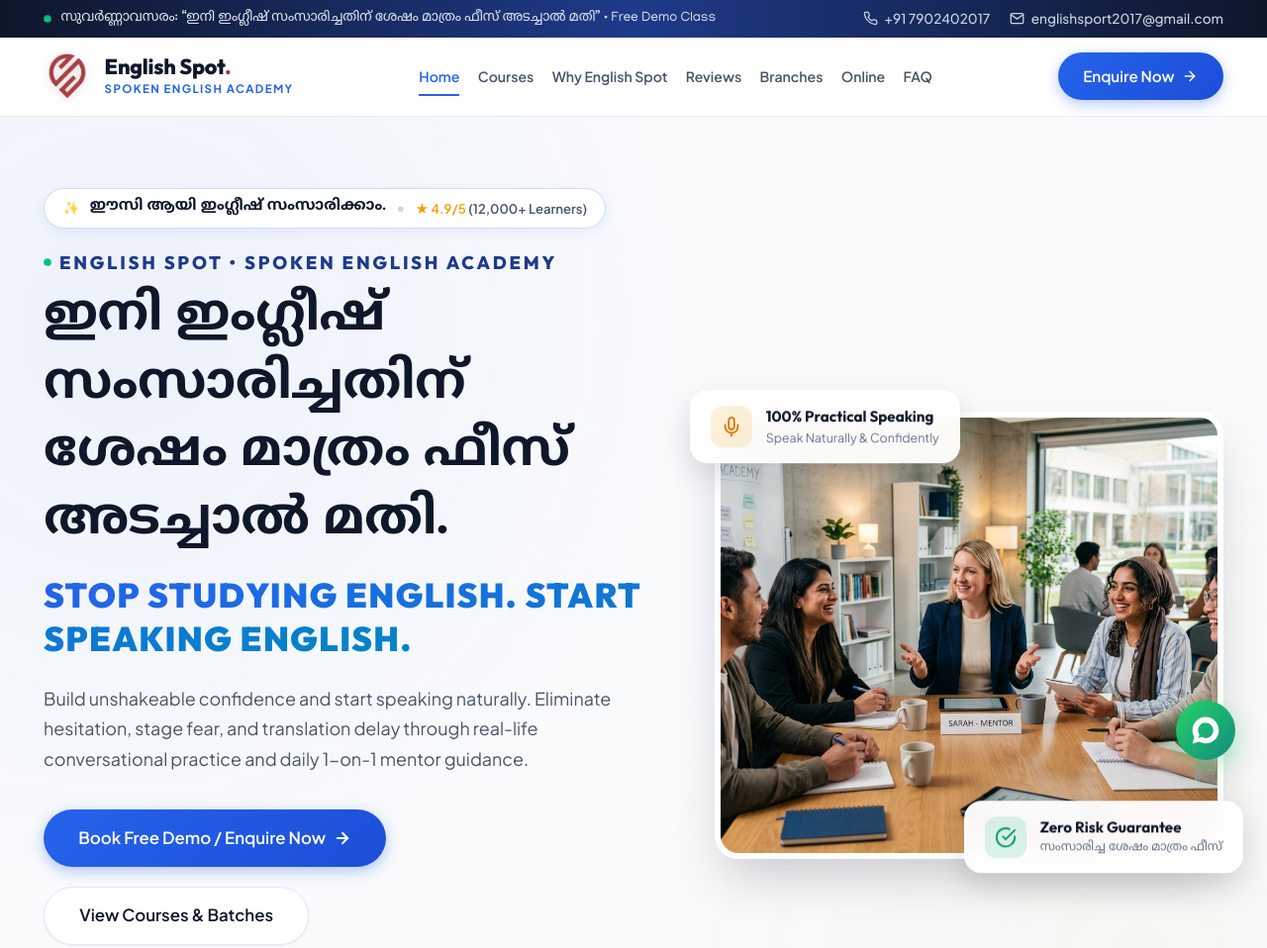
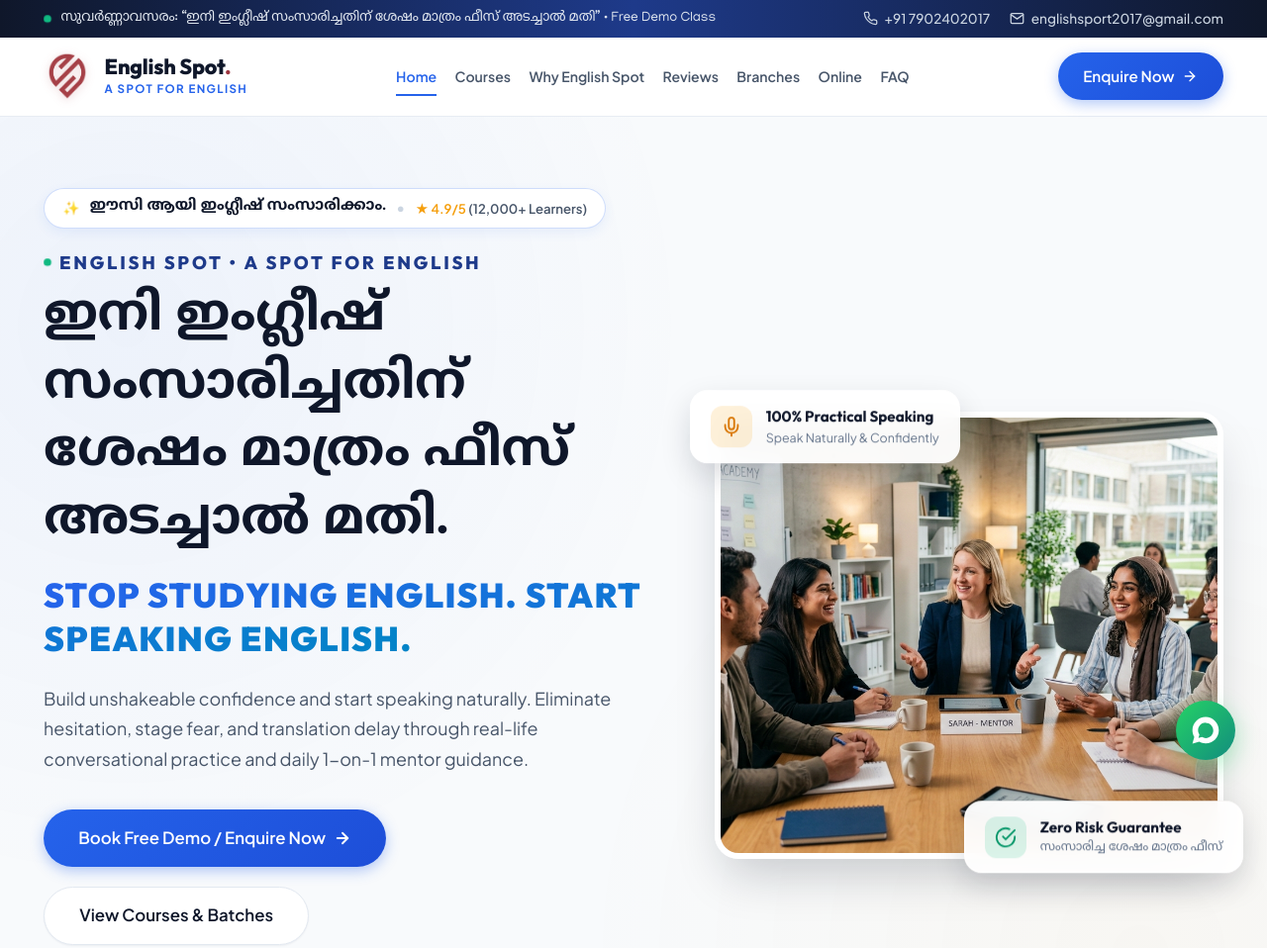
Before and after one commit to Abhijinkm/englishsport, a website: page index.html in a window 1280 px wide. Shown: the top 958 px of the page at 99% size. Drawn offline with Linux system fonts and the light colour scheme; a web font is replaced by a local one.

Commit message:
feat: update brand tagline to 'A SPOT FOR ENGLISH' across header, hero, and footer

```diff
--- a/index.html
+++ b/index.html
@@ -72,7 +72,7 @@
         </div>
         <div class="brand-text-wrap">
           <span class="brand-title">English Spot<span class="spot-dot">.</span></span>
-          <span class="brand-subtitle">Spoken English Academy</span>
+          <span class="brand-subtitle">A SPOT FOR ENGLISH</span>
         </div>
       </a>
 
@@ -125,7 +125,7 @@
 
           <div class="hero-institute-title">
             <span class="pulse-dot"></span>
-            ENGLISH SPOT • SPOKEN ENGLISH ACADEMY
+            ENGLISH SPOT • A SPOT FOR ENGLISH
           </div>
 
           <!-- Main Headline: Malayalam on top + Caps English below -->
@@ -1318,7 +1318,7 @@
             <div class="brand-text-wrap">
               <span class="brand-title" style="color: #FFFFFF;">English Spot<span class="spot-dot"
                   style="color: #9E3640;">.</span></span>
-              <span class="brand-subtitle" style="color: #38BDF8;">Spoken English Academy</span>
+              <span class="brand-subtitle" style="color: #38BDF8;">A SPOT FOR ENGLISH</span>
             </div>
           </div>
           <p>
```
